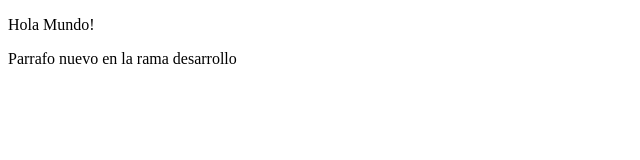
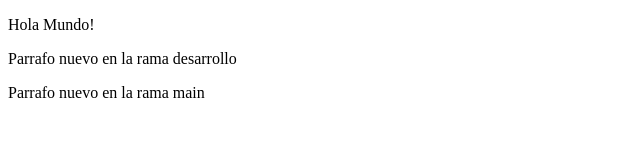
Before and after one commit to ignrodvaz/practica-Git, a plain HTML site: page index.html in a window 1280 px wide. Shown: the whole page, without its empty margins (0-640 px from the left). Drawn offline with Linux system fonts and the light colour scheme.

Commit message:
Parrafo nuevo en rama: master

```diff
--- a/index.html
+++ b/index.html
@@ -8,5 +8,6 @@
 <body>
     <p>Hola Mundo!</p>
     <p>Parrafo nuevo en la rama desarrollo</p>
+    <p>Parrafo nuevo en la rama main</p>
 </body>
 </html>
```
